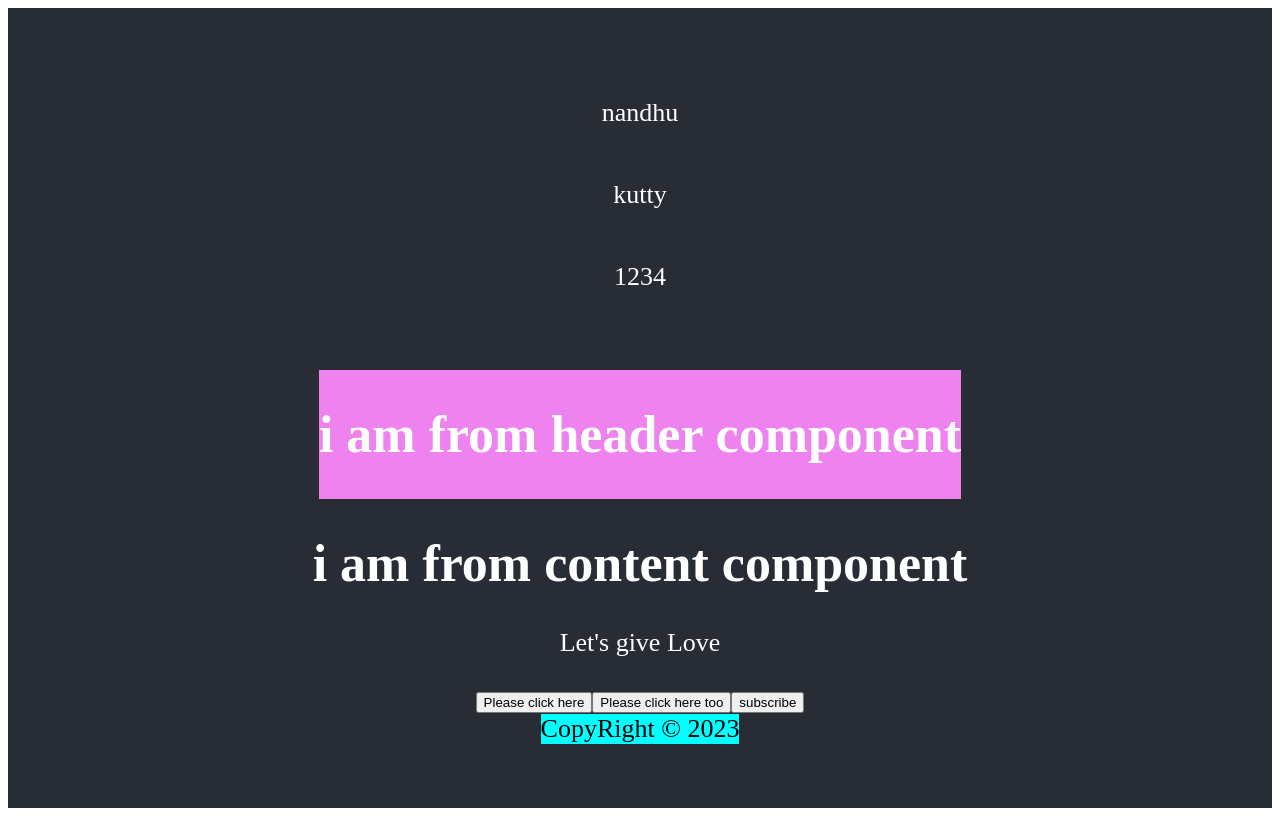
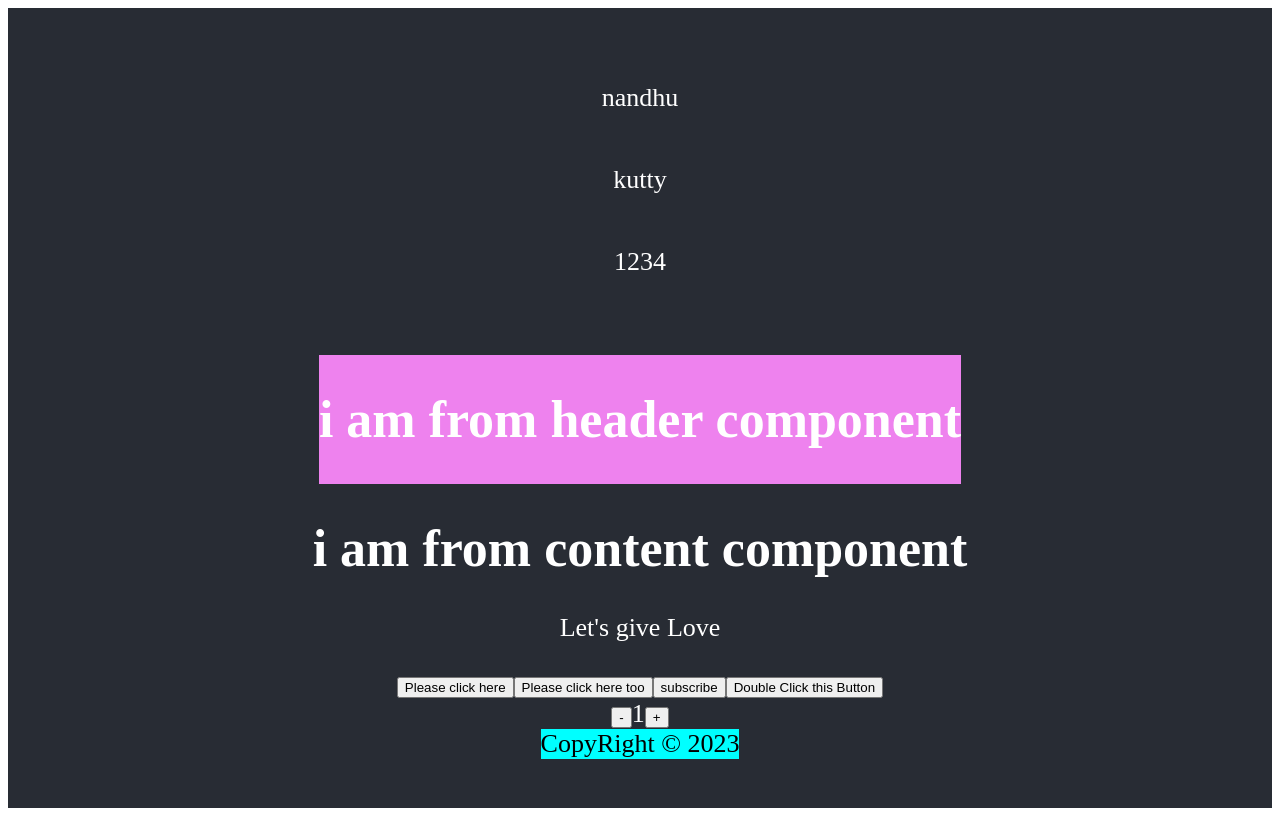
Before and after one commit to 8221117/React, a React (Create React App) app: page / in a window 1280 px wide. Built offline with nearby package versions, Linux system fonts and the light colour scheme.

Commit message:
useState Hook with counter example and gotcha

```diff
--- a/src/Content.js
+++ b/src/Content.js
@@ -1,4 +1,5 @@
 import React from "react";
+import { useState } from "react";
 
 const Content = () => {
   function HandleNamechange() {
@@ -20,6 +21,16 @@ const Content = () => {
     console.log(e.target.innerText);
   };
 
+  const [count, setCount] = useState(1);
+
+  function incrementFunction() {
+    setCount(count + 1);
+  }
+
+  function decrementFunction() {
+    setCount(count - 1);
+  }
+
   return (
     <header>
       <h1>i am from content component</h1>
@@ -34,6 +45,14 @@ const Content = () => {
 
       <button onClick={(e) => toCheckevent(e)}>subscribe</button>
       {/*  here we use event.target to check which element was clicked  */}
+
+      <button onDoubleClick={() => HandleClickParam("nandhu")}>
+        Double Click this Button
+      </button>
+      <br />
+      <button onClick={decrementFunction}>-</button>
+      <span>{count}</span>
+      <button onClick={incrementFunction}>+</button>
     </header>
   );
 };
```
